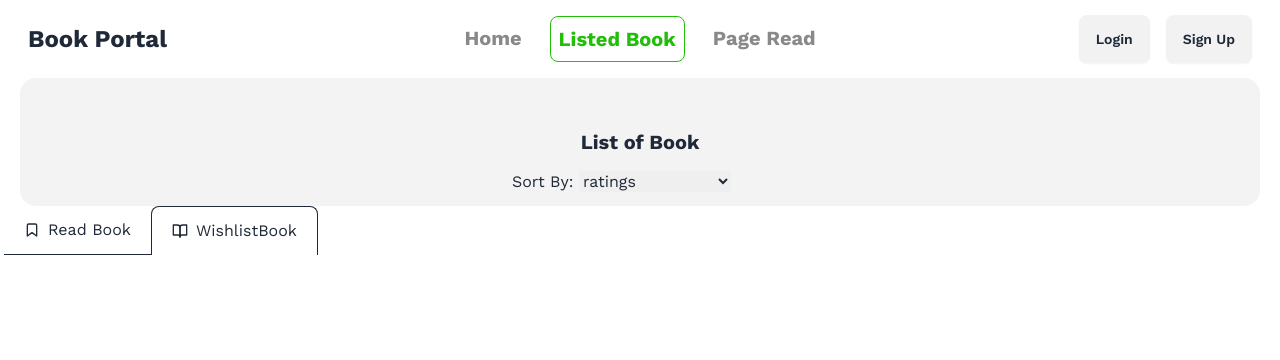
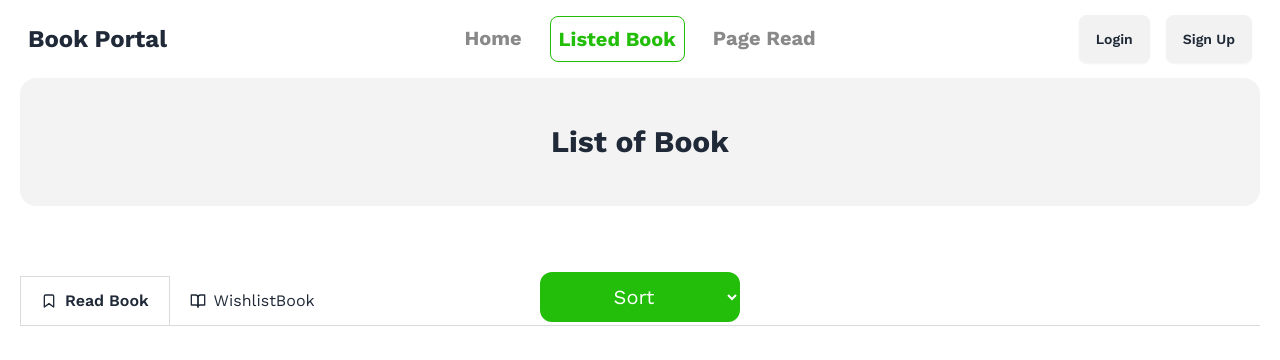
Before and after one commit to hasanali207/book-portal-client-a8, a React (Vite) app: page /listbook/wishlist in a window 1280 px wide. Shown: the top 360 px of the page. Built offline with nearby package versions, Linux system fonts and the light colour scheme.

Commit message:
edit sorting section tabindex

```diff
--- a/src/pages/ListBook.jsx
+++ b/src/pages/ListBook.jsx
@@ -1,17 +1,23 @@
-import React from "react";
-import { NavLink, Outlet } from "react-router-dom";
+import React, { useState } from "react";
+import { Link, Outlet } from "react-router-dom";
 
 const ListBook = () => {
+
+  const [tabIndex, setTabIndex] = useState(0)
+
   return (
     <section>
       <div className="bg-graybg h-32 flex items-center justify-center rounded-2xl">
-        <h1 className="text-center font-bold text-xl">List of Book</h1>
+        <h1 className="text-center font-bold text-3xl ">List of Book</h1>
       </div>
 
-      <div className="flex items-center -mx-4 overflow-x-auto overflow-y-hidden  flex-nowrap dark:bg-gray-100 dark:text-gray-800">
-        <NavLink
-          to=''
-          className="flex items-center flex-shrink-0 px-5 py-3 space-x-2 border-b dark:border-gray-600 dark:text-gray-600"
+      <div className="flex items-center mt-[70px] -mx-4 overflow-x-auto overflow-y-hidden   flex-nowrap dark:bg-gray-100 dark:text-gray-800 border-[#13131326]  border-b w-full mx-auto">
+        <Link
+          to={``}
+          onClick={() => setTabIndex(0)}
+          className={`flex cursor-pointer items-center flex-shrink-0 px-5 py-3 space-x-2 ${
+            tabIndex === 0 ? 'border font-semibold border-[#13131326] border-b-0' : ' border-[#13131326] border-b-0'
+          }  `}
         >
           <svg
             xmlns="http://www.w3.org/2000/svg"
@@ -26,10 +32,13 @@ const ListBook = () => {
             <path d="M19 21l-7-5-7 5V5a2 2 0 0 1 2-2h10a2 2 0 0 1 2 2z"></path>
           </svg>
           <span>Read Book</span>
-        </NavLink>
-        <NavLink
-          to='wishlist'
-          className="flex items-center flex-shrink-0 px-5 py-3 space-x-2 border border-b-0 rounded-t-lg dark:border-gray-600 dark:text-gray-900"
+        </Link>
+        <Link
+          to={`wishlist`}
+          onClick={() => setTabIndex(1)}
+          className={`flex cursor-pointer items-center flex-shrink-0 px-5 py-3 space-x-2 ${
+            tabIndex === 1 ? 'border-[#13131326] font-semibold border border-b-0' : 'border-[#13131326] border-b-0'
+          }  `}
         >
           <svg
             xmlns="http://www.w3.org/2000/svg"
@@ -45,10 +54,10 @@ const ListBook = () => {
             <path d="M22 3h-6a4 4 0 0 0-4 4v14a3 3 0 0 1 3-3h7z"></path>
           </svg>
           <span>WishlistBook</span>
-        </NavLink>
+        </Link>
 
      </div>
-     <Outlet></Outlet>
+     <Outlet ></Outlet>
     </section>
   );
 };
--- a/src/pages/ReadBook.jsx
+++ b/src/pages/ReadBook.jsx
@@ -31,10 +31,11 @@ const ReadBook = () => {
 
     return (
         <div className='py-8 '>
-            <div className="mb-4 absolute top-[170px] left-[40%]">
-                <label htmlFor="sort">Sort By: </label>
-                <select id="sort" value={sortOption} onChange={handleSortChange}>
+            <div className="mb-4 absolute  top-[30%] left-1/2 transform -translate-x-1/2">
+                <label htmlFor="sort"></label>
+                <select className='text-center rounded-xl p-2 py-3 bg-green mt-8 text-xl text-white' id="sort" value={sortOption} onChange={handleSortChange}>
 
+                    <option selected>Sort</option>
                     <option value="ratings">ratings</option>
                     <option value="totalpages">totalpages</option>
                     <option value="yearOfPublishing">yearOfPublishing</option>
--- a/src/pages/WishList.jsx
+++ b/src/pages/WishList.jsx
@@ -32,10 +32,11 @@ useEffect(() => {
 
     return (
         <div className='py-8'>
-            <div className="mb-4 absolute top-[170px] left-[40%]">
-                <label htmlFor="sort">Sort By: </label>
-                <select id="sort" value={sortOption} onChange={handleSortChange}>
+            <div className="mb-4 absolute top-[30%] left-1/2 transform -translate-x-1/2  ">
+                <label htmlFor="sort"></label>
+                <select className='text-center rounded-xl p-2 py-3 bg-green mt-8 text-xl text-white' id="sort" value={sortOption} onChange={handleSortChange}>
 
+                    <option selected>Sort</option>
                     <option value="ratings">ratings</option>
                     <option value="totalpages">totalpages</option>
                     <option value="yearOfPublishing">yearOfPublishing</option>
```
